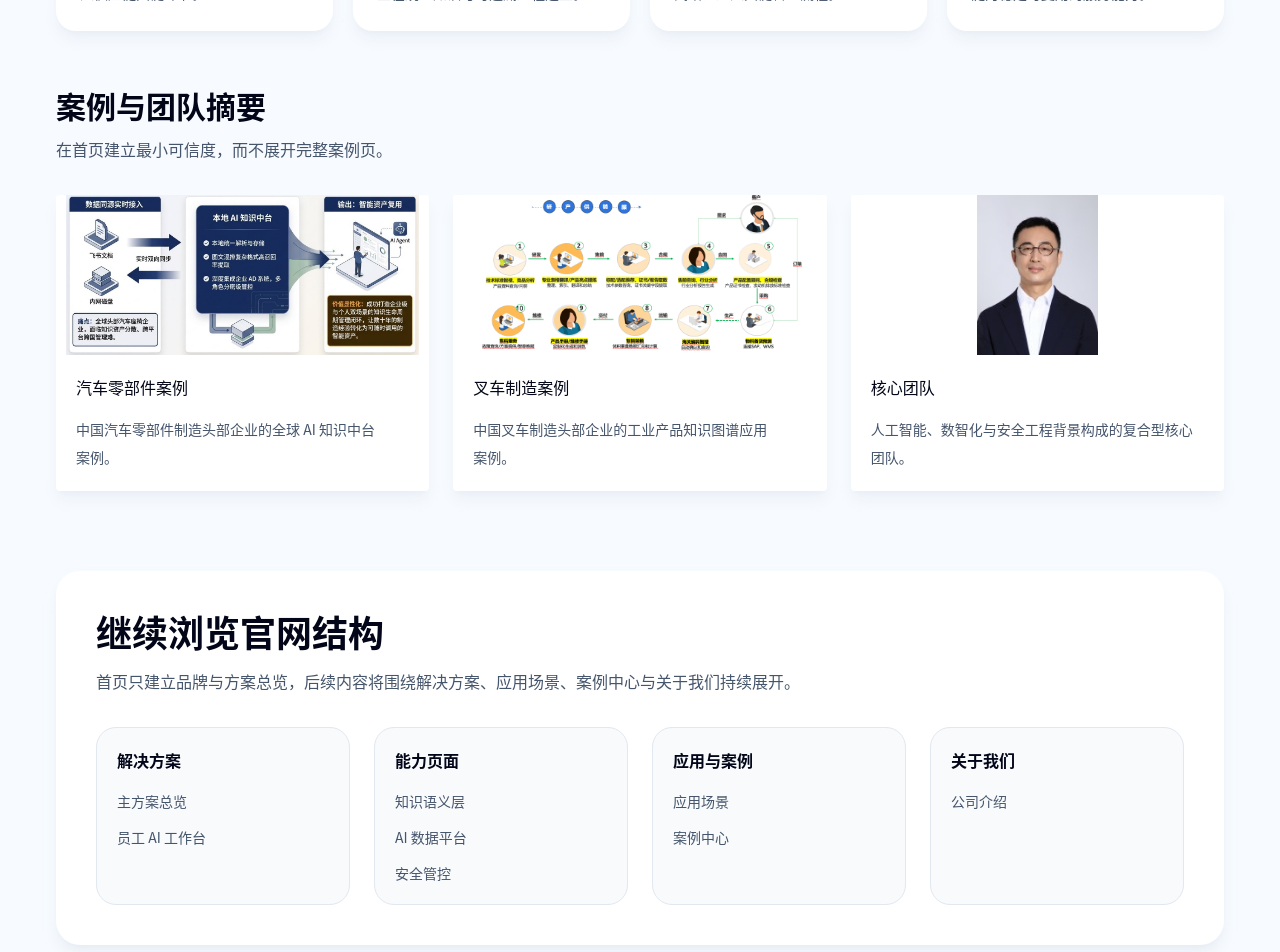
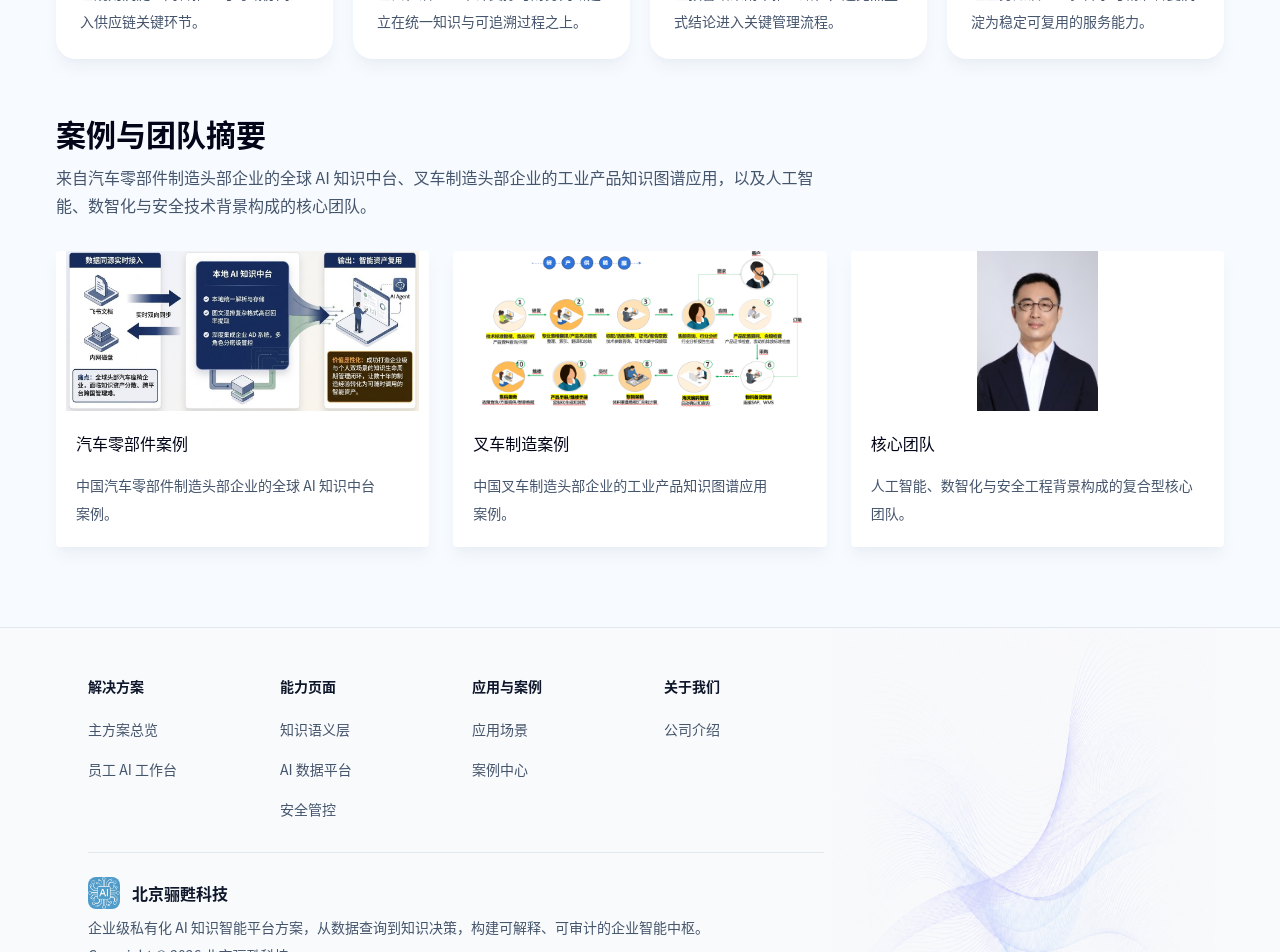
Before and after one commit to Shadowzzh/qidun-lisu, a Next.js app in the folder lisu-official-site/: page / in a window 1280 px wide. Shown: the part 4140-5092 px from the top of the page. Built offline with nearby package versions, Linux system fonts and the light colour scheme.

Commit message:
style: 清理首页收尾区块文案

```diff
--- a/lisu-official-site/src/components/pages/home/home-page.tsx
+++ b/lisu-official-site/src/components/pages/home/home-page.tsx
@@ -3,13 +3,11 @@
 import { EntryBand } from "@/components/pages/home/entry-band";
 import { HeroBand } from "@/components/pages/home/hero-band";
 import { OverviewBand } from "@/components/pages/home/overview-band";
-import { RouteClosingBand } from "@/components/pages/home/route-closing-band";
 import { ScenarioProofBand } from "@/components/pages/home/scenario-proof-band";
 import { Footer } from "@/components/site/footer";
 import { Header } from "@/components/site/header";
 import {
   homeArchitectureLayers,
-  homeClosingStatement,
   homeEntryBands,
   homeHero,
   homeOverviewBand,
@@ -50,7 +48,6 @@ export function HomePage() {
         </section>
 
         <ScenarioProofBand scenarios={homeScenarioCards} proofCards={homeProofCards} proofSection={homeProofSection} />
-        <RouteClosingBand content={homeClosingStatement} />
       </main>
       <Footer />
     </>
--- a/lisu-official-site/src/components/pages/home/route-closing-band.tsx
+++ /dev/null
@@ -1,40 +0,0 @@
-import { SiteLink } from "@/components/site/site-link";
-import type { HomeClosingStatement } from "@/types/site";
-
-type RouteClosingBandProps = {
-  content: HomeClosingStatement;
-};
-
-export function RouteClosingBand({ content }: RouteClosingBandProps) {
-  return (
-    <section id={content.id} aria-labelledby="route-closing-heading" className="bg-[#f7fbff] scroll-mt-24">
-      <div className="mx-auto max-w-[1200px] px-4 pb-16 md:pb-20">
-        <div className="rounded-[24px] bg-white px-6 py-8 shadow-lg shadow-slate-200/70 md:px-10 md:py-10">
-          <div className="max-w-[760px]">
-            <h2 id="route-closing-heading" className="text-balance text-3xl font-semibold text-slate-950 md:text-4xl">
-              {content.title}
-            </h2>
-            <p className="mt-4 text-pretty text-sm leading-7 text-slate-600 md:text-base">{content.description}</p>
-          </div>
-
-          <div className="mt-8 grid gap-6 md:grid-cols-2 xl:grid-cols-4">
-            {content.routeGroups.map((group) => (
-              <div key={group.title} className="rounded-[20px] border border-slate-200 bg-slate-50 px-5 py-5">
-                <p className="text-base font-semibold text-slate-950">{group.title}</p>
-                <ul className="mt-4 space-y-3">
-                  {group.items.map((item) => (
-                    <li key={item.label}>
-                      <SiteLink item={item} className="text-sm text-slate-600 hover:text-sky-700">
-                        {item.label}
-                      </SiteLink>
-                    </li>
-                  ))}
-                </ul>
-              </div>
-            ))}
-          </div>
-        </div>
-      </div>
-    </section>
-  );
-}
--- a/lisu-official-site/src/components/pages/home/scenario-proof-band.tsx
+++ b/lisu-official-site/src/components/pages/home/scenario-proof-band.tsx
@@ -16,7 +16,7 @@ export function ScenarioProofBand({ scenarios, proofSection, proofCards }: Scena
             场景与案例
           </h2>
           <p className="mx-auto mt-4 max-w-[760px] text-pretty text-sm leading-7 text-slate-600 md:text-base">
-            让平台能力进入关键业务场景，并用现有案例和团队背书建立最小可信度。
+            围绕供应链、财务、风控与客服运营四类业务版块，展示知识智能平台如何支撑智能决策、精准提效、合规可视与智能传承，并通过制造业知识中台与工业产品知识图谱案例呈现落地基础。
           </p>
         </div>
 
--- a/lisu-official-site/src/content/home.ts
+++ b/lisu-official-site/src/content/home.ts
@@ -1,7 +1,5 @@
 import { homeVisuals } from "@/assets/home";
-import { footerRouteGroups } from "@/content/site-nav";
 import type {
-  HomeClosingStatement,
   HomeClosingBand,
   HomeEntryBand,
   HomeFeatureBand,
@@ -180,7 +178,7 @@ export const homeProofCards: HomeProofCard[] = [
 export const homeProofSection: HomeProofSection = {
   id: "proof",
   title: "案例与团队摘要",
-  description: "在首页建立最小可信度，而不展开完整案例页。",
+  description: "来自汽车零部件制造头部企业的全球 AI 知识中台、叉车制造头部企业的工业产品知识图谱应用，以及人工智能、数智化与安全技术背景构成的核心团队。",
   sourceSlides: homeProofCards.flatMap((card) => card.sourceSlides),
 };
 
@@ -195,11 +193,3 @@ export const homeClosingBand: HomeClosingBand = {
     { title: "北京骊甦科技", description: "企业级私有化 AI 知识智能平台方案。", sourceSlides: ["slide-01"] },
   ],
 };
-
-export const homeClosingStatement: HomeClosingStatement = {
-  id: "route-closing",
-  title: "继续浏览官网结构",
-  description: "首页只建立品牌与方案总览，后续内容将围绕解决方案、应用场景、案例中心与关于我们持续展开。",
-  routeGroups: footerRouteGroups,
-  sourceSlides: ["slide-22"],
-};
--- a/lisu-official-site/src/types/site.ts
+++ b/lisu-official-site/src/types/site.ts
@@ -131,14 +131,6 @@ export type HomeScenarioCard = {
   sourceSlides: SlideRef[];
 };
 
-export type HomeClosingStatement = {
-  id: "route-closing";
-  title: string;
-  description: string;
-  routeGroups: FooterGroup[];
-  sourceSlides: SlideRef[];
-};
-
 export type FooterGroup = {
   title: string;
   items: SiteLinkItem[];
```
Also changed, not shown: 2 other files (tests, documents, lock files or other folders).
